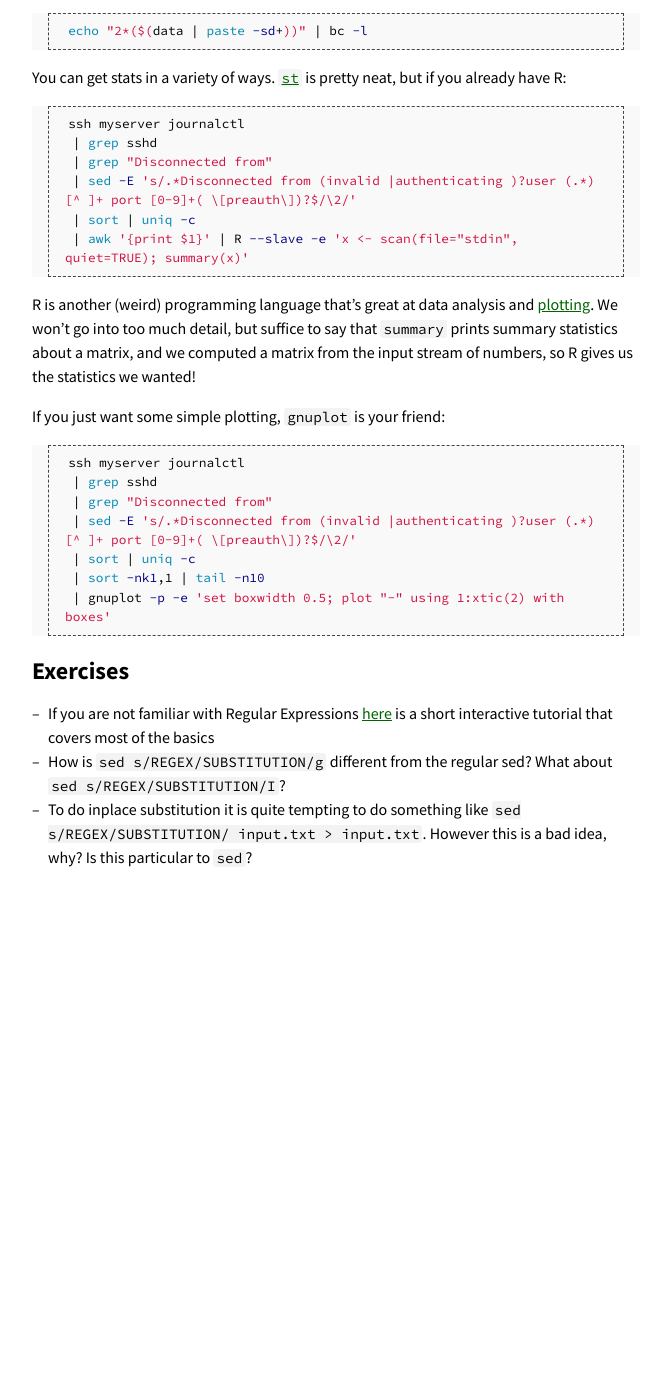
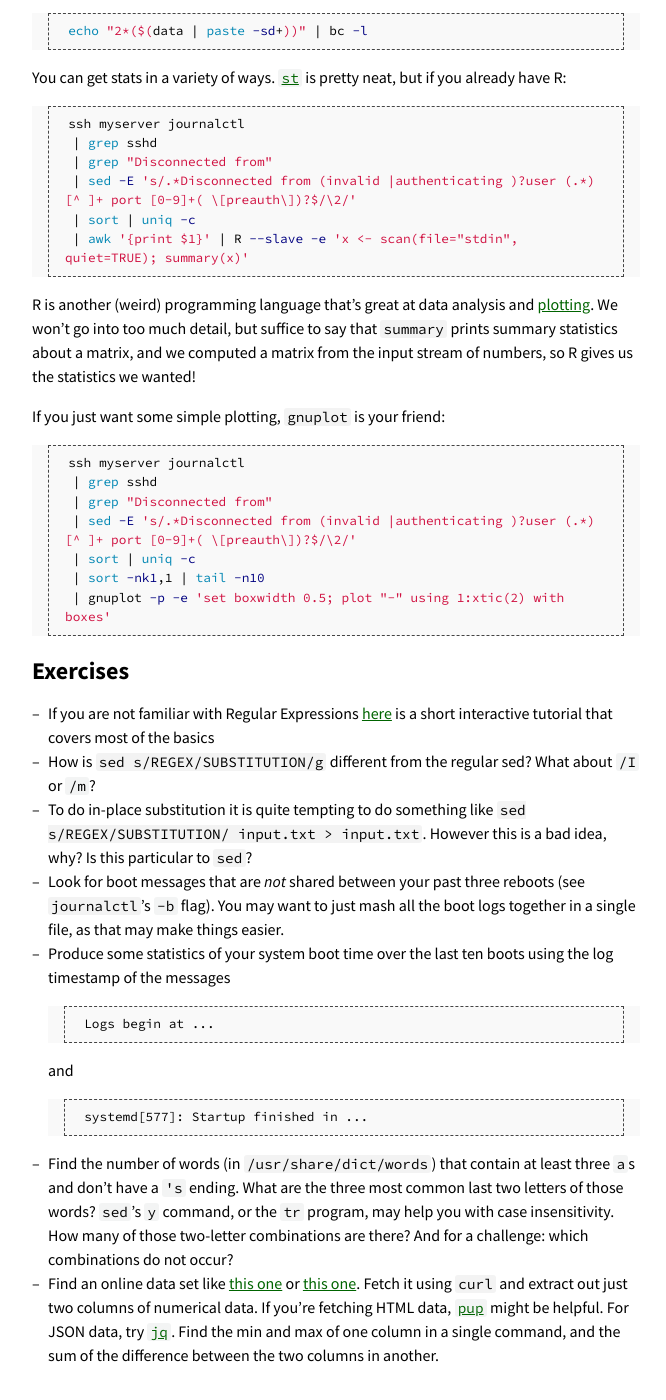
Before and after one commit to missing-semester-cn/missing-semester-cn.github.io, a Jekyll site: the page built from data-wrangling.md, in a window 1280 px wide and 1400 px high, scrolled down 5324 px. Shown: the whole window, without its empty margins (304-970 px from the left). Built offline with Jekyll 4.4.1, drawn with Linux system fonts in a browser that asks for light colours; before the commit the page ends 6226 px from its top, so only the background shows below that.

Commit message:
More data wrangling exercises

````diff
--- a/data-wrangling.md
+++ b/data-wrangling.md
@@ -331,6 +331,39 @@ ssh myserver journalctl
 
 # Exercises
 
-- If you are not familiar with Regular Expressions [here](https://regexone.com/) is a short interactive tutorial that covers most of the basics
-- How is `sed s/REGEX/SUBSTITUTION/g` different from the regular sed? What about `sed s/REGEX/SUBSTITUTION/I`?
-- To do inplace substitution it is quite tempting to do something like `sed s/REGEX/SUBSTITUTION/ input.txt > input.txt`. However this is a bad idea, why? Is this particular to `sed`?
+ - If you are not familiar with Regular Expressions
+   [here](https://regexone.com/) is a short interactive tutorial that
+   covers most of the basics
+ - How is `sed s/REGEX/SUBSTITUTION/g` different from the regular sed?
+   What about `/I` or `/m`?
+ - To do in-place substitution it is quite tempting to do something like
+   `sed s/REGEX/SUBSTITUTION/ input.txt > input.txt`. However this is a
+   bad idea, why? Is this particular to `sed`?
+ - Look for boot messages that are _not_ shared between your past three
+   reboots (see `journalctl`'s `-b` flag). You may want to just mash all
+   the boot logs together in a single file, as that may make things
+   easier.
+ - Produce some statistics of your system boot time over the last ten
+   boots using the log timestamp of the messages
+   ```
+   Logs begin at ...
+   ```
+   and
+   ```
+   systemd[577]: Startup finished in ...
+   ```
+ - Find the number of words (in `/usr/share/dict/words`) that contain at
+   least three `a`s and don't have a `'s` ending. What are the three
+   most common last two letters of those words? `sed`'s `y` command, or
+   the `tr` program, may help you with case insensitivity. How many
+   of those two-letter combinations are there? And for a challenge:
+   which combinations do not occur?
+ - Find an online data set like [this
+   one](https://stats.wikimedia.org/EN/TablesWikipediaZZ.htm) or [this
+   one](https://ucr.fbi.gov/crime-in-the-u.s/2016/crime-in-the-u.s.-2016/topic-pages/tables/table-1).
+   Fetch it using `curl` and extract out just two columns of numerical
+   data. If you're fetching HTML data,
+   [`pup`](https://github.com/EricChiang/pup) might be helpful. For JSON
+   data, try [`jq`](https://stedolan.github.io/jq/). Find the min and
+   max of one column in a single command, and the sum of the difference
+   between the two columns in another.
````
